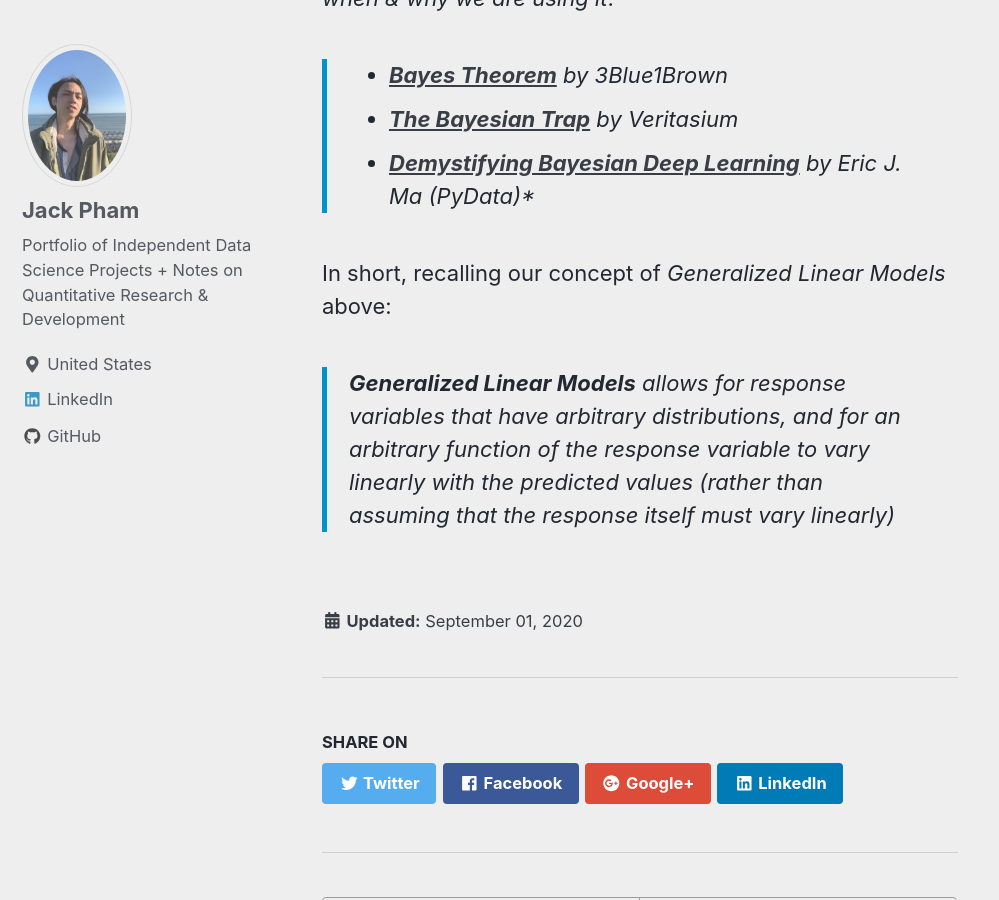
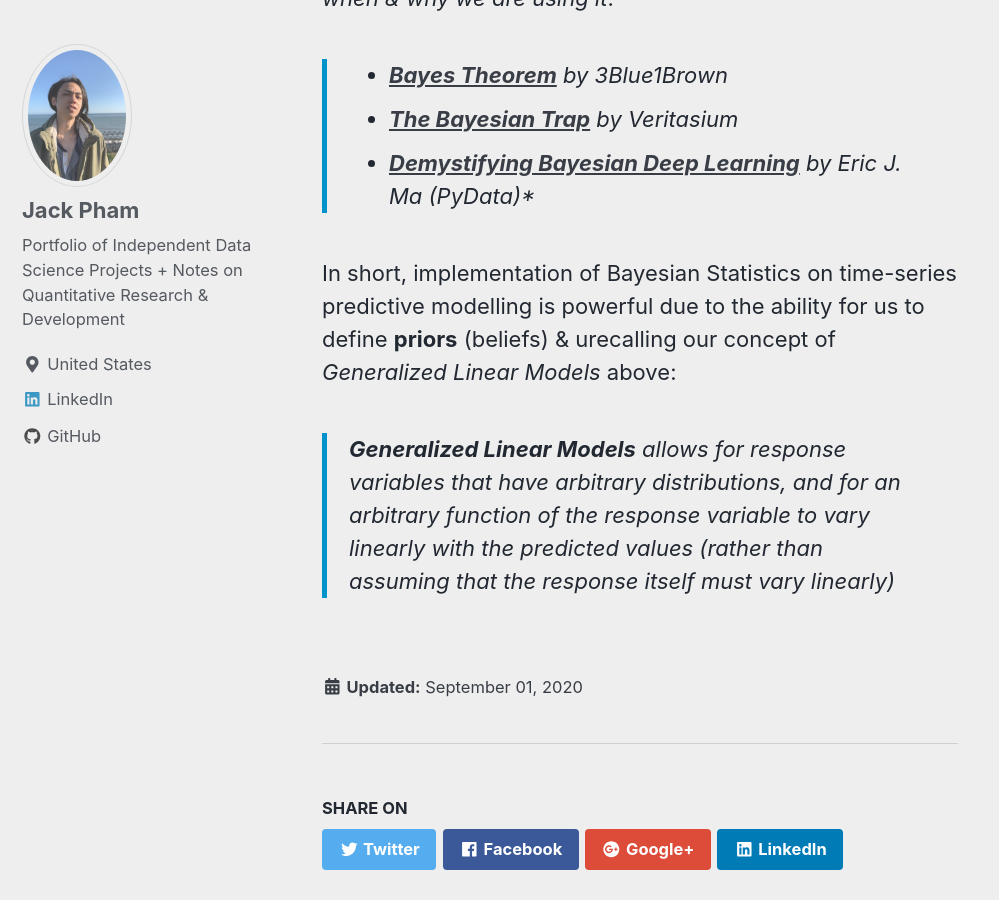
Before and after one commit to jp-quant/jp-quant.github.io, a Jekyll site: the page built from _posts/2020-09-01-fbprophet_bayesian_glm.md, in a window 1280 px wide and 900 px high, scrolled down 4301 px. Shown: the whole window, without its empty margins (0-999 px from the left). Built offline with Jekyll 4.4.1, drawn with Linux system fonts in a browser that asks for light colours; nearby versions of some CDN libraries.

Commit message:
_posts/2020-09-01-fbprophet_bayesian_glm.md updated from https://stackedit.io/

```diff
--- a/_posts/2020-09-01-fbprophet_bayesian_glm.md
+++ b/_posts/2020-09-01-fbprophet_bayesian_glm.md
@@ -72,13 +72,13 @@ Though I can spend time writing in details on the applications of such simple, y
 > - [**The Bayesian Trap**](https://www.youtube.com/watch?v=R13BD8qKeTg&ab_channel=Veritasium) *by Veritasium*
 > - [**Demystifying Bayesian Deep Learning**](https://www.youtube.com/watch?v=s0S6HFdPtlA&t=906s&ab_channel=PyData) by Eric J. Ma (PyData)*
 
-In short, recalling our concept of *Generalized Linear Models* above:
+In short, implementation of Bayesian Statistics on time-series predictive modelling is powerful due to the ability for us to define **priors** (beliefs) & urecalling our concept of *Generalized Linear Models* above:
 > **Generalized Linear Models** allows for response variables that have arbitrary distributions, and for an arbitrary function of the response variable to vary linearly with the predicted values (rather than assuming that the response itself must vary linearly)
 
 
 
 
 <!--stackedit_data:
-eyJoaXN0b3J5IjpbMTM4ODUxMTkxNiwtMTY0MDU1NzgyNSwtOT
+eyJoaXN0b3J5IjpbMjAxMTA1MTY2MCwtMTY0MDU1NzgyNSwtOT
 k1MzU0NzQ4LC0xMTM1NzIwNTQwXX0=
 -->
```
